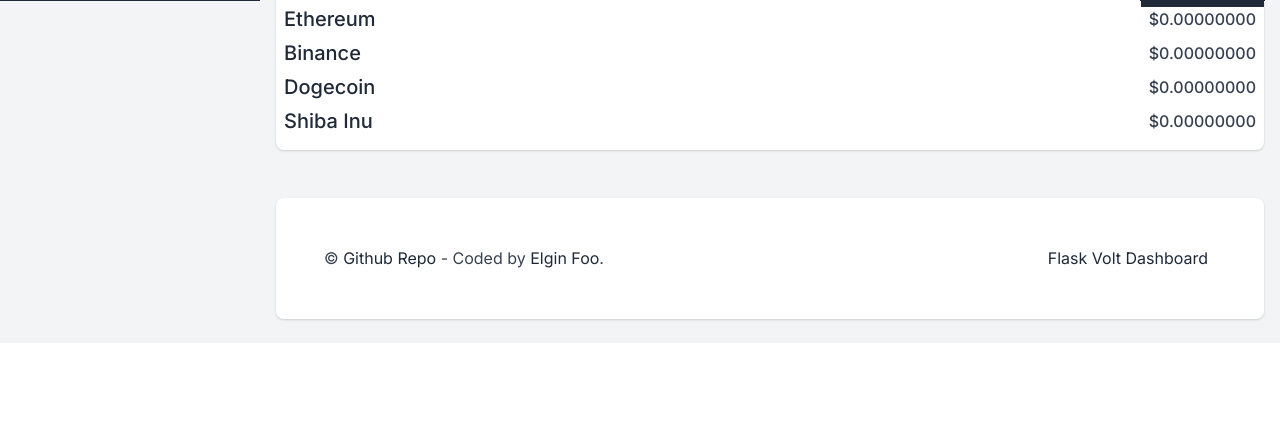
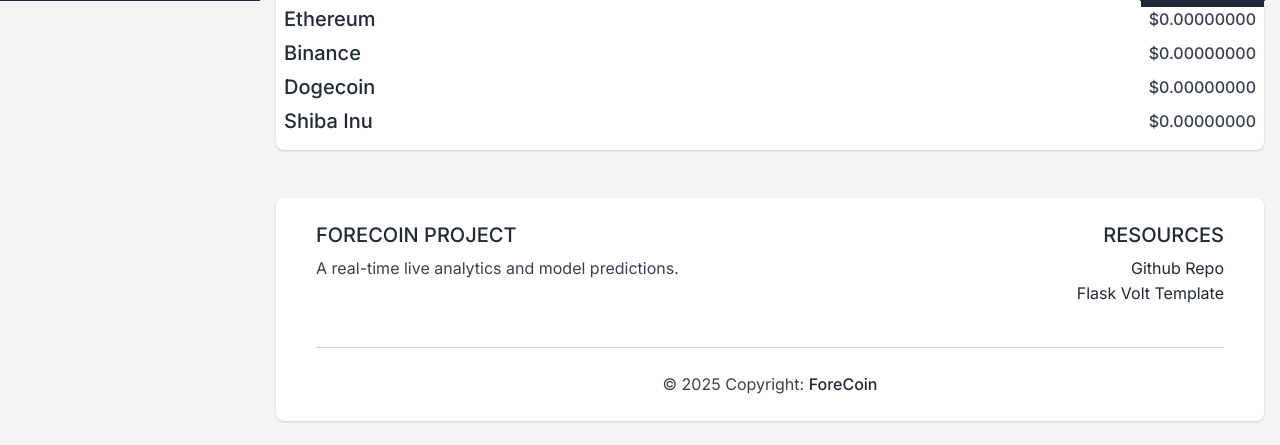
Before and after one commit to Elginz/ForeCoin, a Flask app: page /dashboard in a window 1280 px wide. Shown: the part 799-1244 px from the top of the page. Before the commit the page ends 1142 px from the top, so only its background shows below. Run offline with Flask 3, Linux system fonts and the light colour scheme; some libraries are stand-ins or nearby versions.

Commit message:
Update footer.html

```diff
--- a/apps/templates/includes/footer.html
+++ b/apps/templates/includes/footer.html
@@ -1,19 +1,36 @@
-<footer class="bg-white rounded shadow p-5 mb-4 mt-4">
-    <div class="row">
-        <div class="col-12 col-md-4 col-xl-6 mb-4 mb-md-0">
-            <p class="mb-0 text-center text-lg-start">
-                &copy; <a class="text-primary fw-normal" href="https://github.com/Elginz/Crypto-bro" target="_blank">Github Repo</a>
-                - Coded by <a href="https://github.com/Elginz" target="_blank">Elgin Foo</a>.
+<footer class="bg-white rounded shadow p-4 mb-4 mt-4">
+    <div class="container">
+        <div class="row">
+
+            <div class="col-md-7 mb-4 mb-md-0">
+                <h5 class="text-uppercase">ForeCoin Project</h5>
+                <p>
+                    A real-time live analytics and model predictions.
+                </p>
+            </div>
+
+            <div class="col-md-5 text-md-end">
+                <h5 class="text-uppercase">Resources</h5>
+                <ul class="list-unstyled">
+                    <li>
+                        <a class="text-primary fw-normal" href="https://github.com/Elginz/ForeCoin" target="_blank">Github Repo</a>
+                    </li>
+                    <li>
+                        <a target="_blank" href="https://appseed.us/admin-dashboards/flask-dashboard-volt">Flask Volt Template</a>
+                    </li>
+                </ul>
+            </div>
+
+        </div>
+
+        <hr class="my-4">
+
+        <div class="text-center">
+            <p class="mb-0">
+                &copy; 2025 Copyright:
+                <a class="text-dark fw-bold" href="https://github.com/Elginz/ForeCoin">ForeCoin</a>
             </p>
         </div>
-        <div class="col-12 col-md-8 col-xl-6 text-center text-lg-start">
-            <!-- List -->
-            <ul class="list-inline list-group-flush list-group-borderless text-md-end mb-0">
-                <li class="list-inline-item px-0 px-sm-2">
-                    <a target="_blank"
-                       href="https://appseed.us/admin-dashboards/flask-dashboard-volt">Flask Volt Dashboard</a>
-                </li>
-            </ul>
-        </div>
+
     </div>
 </footer>
```
